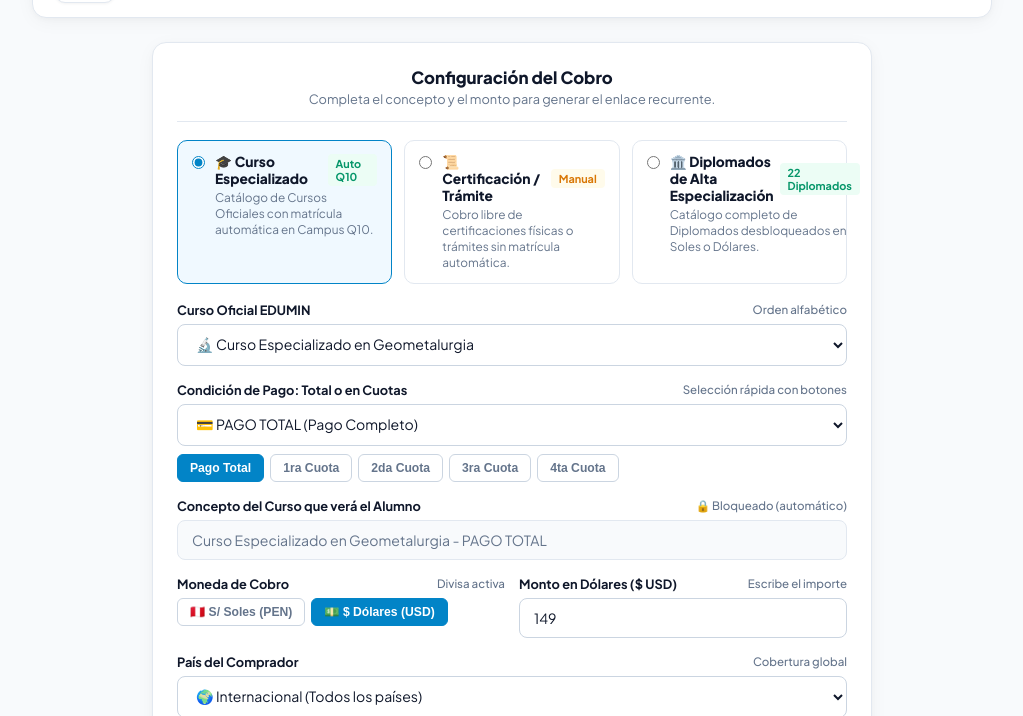
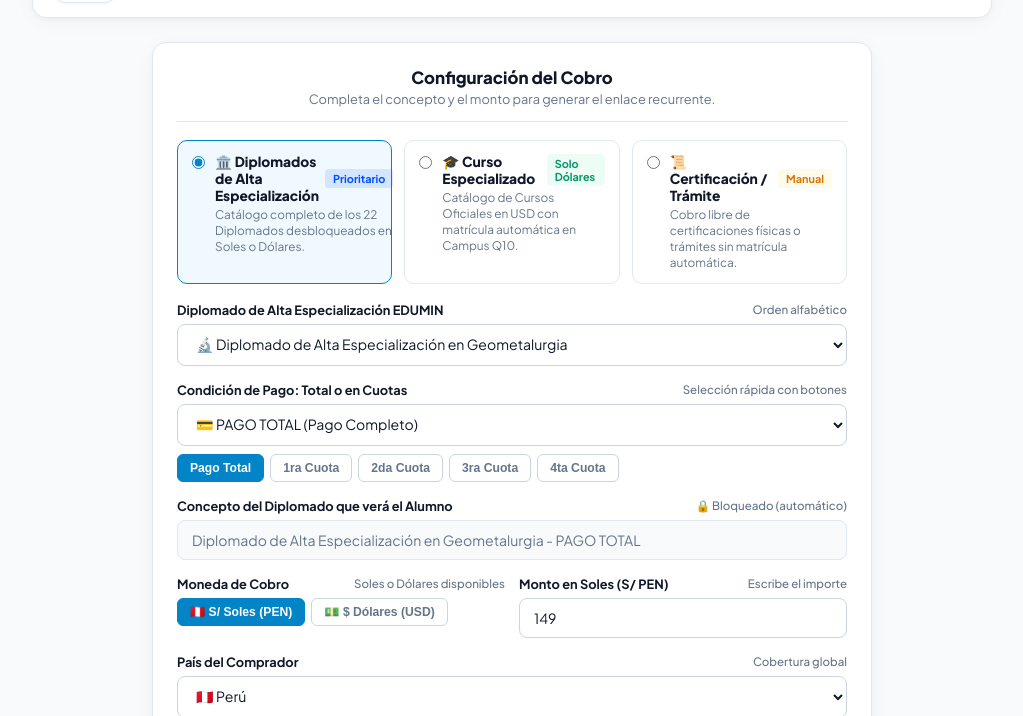
Before and after one commit to coordinacionacademica-droid/vsl-marketing-edumin, a website: page public/ventas.html in a window 1280 px wide. Shown: the part 84-800 px from the top of the page, without its empty margins (128-1151 px from the left). Drawn offline with Linux system fonts and the light colour scheme; no server answers.

Commit message:
feat: diplomados prioritario, curso exclusivo en dolares y sincronizacion estricta de links activos con dLocal Go

```diff
--- a/public/ventas.html
+++ b/public/ventas.html
@@ -584,16 +584,27 @@
         </div>
       </div>
 
-      <!-- TIPO DE CONCEPTO -->
+      <!-- TIPO DE CONCEPTO (DIPLOMADOS PRIORITARIO) -->
       <div class="type-grid">
-        <label class="type-option active" id="optTipoCurso" onclick="setTipoProducto('curso')">
-          <input type="radio" name="radioTipo" value="curso" checked>
+        <label class="type-option active" id="optTipoDiplomado" onclick="setTipoProducto('diplomado')">
+          <input type="radio" name="radioTipo" value="diplomado" checked>
+          <div>
+            <div class="type-option-title">
+              🏛️ Diplomados de Alta Especialización
+              <span class="badge badge-active" style="font-size:0.68rem; background:rgba(0,80,255,0.12); color:#0050ff; border-color:rgba(0,80,255,0.3);">Prioritario</span>
+            </div>
+            <div class="type-option-desc">Catálogo completo de los 22 Diplomados desbloqueados en Soles o Dólares.</div>
+          </div>
+        </label>
+
+        <label class="type-option" id="optTipoCurso" onclick="setTipoProducto('curso')">
+          <input type="radio" name="radioTipo" value="curso">
           <div>
             <div class="type-option-title">
               🎓 Curso Especializado
-              <span class="badge badge-active" style="font-size:0.68rem;">Auto Q10</span>
+              <span class="badge badge-active" style="font-size:0.68rem;">Solo Dólares</span>
             </div>
-            <div class="type-option-desc">Catálogo de Cursos Oficiales con matrícula automática en Campus Q10.</div>
+            <div class="type-option-desc">Catálogo de Cursos Oficiales en USD con matrícula automática en Campus Q10.</div>
           </div>
         </label>
 
@@ -605,17 +616,6 @@
               <span class="badge badge-manual" style="font-size:0.68rem;">Manual</span>
             </div>
             <div class="type-option-desc">Cobro libre de certificaciones físicas o trámites sin matrícula automática.</div>
-          </div>
-        </label>
-
-        <label class="type-option" id="optTipoDiplomado" onclick="setTipoProducto('diplomado')">
-          <input type="radio" name="radioTipo" value="diplomado">
-          <div>
-            <div class="type-option-title">
-              🏛️ Diplomados de Alta Especialización
-              <span class="badge badge-active" style="font-size:0.68rem;">22 Diplomados</span>
-            </div>
-            <div class="type-option-desc">Catálogo completo de Diplomados desbloqueados en Soles o Dólares.</div>
           </div>
         </label>
       </div>
@@ -664,7 +664,7 @@
             <span id="labelConcepto">Concepto del Curso que verá el Alumno</span>
             <span class="form-hint" id="hintConcepto">🔒 Bloqueado (automático)</span>
           </label>
-          <input type="text" id="inputConcepto" value="Curso Especializado en Geometalurgia - PAGO TOTAL" readonly required oninput="actualizarPreviewWA()" class="input-locked">
+          <input type="text" id="inputConcepto" value="Diplomado de Alta Especialización en Geometalurgia - PAGO TOTAL" readonly required oninput="actualizarPreviewWA()" class="input-locked">
         </div>
 
         <!-- MONEDA DE COBRO Y MONTO -->
@@ -672,18 +672,18 @@
           <div class="form-group" style="margin-bottom: 0;">
             <label class="form-label">
               <span>Moneda de Cobro</span>
-              <span class="form-hint" id="hintMoneda">Divisa activa</span>
+              <span class="form-hint" id="hintMoneda">Soles o Dólares disponibles</span>
             </label>
             <div class="pills-bar" style="margin-top: 4px;">
-              <button type="button" class="pill-btn" id="btnMonedaPEN" onclick="setMoneda('PEN')">🇵🇪 S/ Soles (PEN)</button>
-              <button type="button" class="pill-btn active" id="btnMonedaUSD" onclick="setMoneda('USD')">💵 $ Dólares (USD)</button>
+              <button type="button" class="pill-btn active" id="btnMonedaPEN" onclick="setMoneda('PEN')">🇵🇪 S/ Soles (PEN)</button>
+              <button type="button" class="pill-btn" id="btnMonedaUSD" onclick="setMoneda('USD')">💵 $ Dólares (USD)</button>
             </div>
-            <input type="hidden" id="inputMoneda" value="USD">
+            <input type="hidden" id="inputMoneda" value="PEN">
           </div>
 
           <div class="form-group" style="margin-bottom: 0;">
             <label class="form-label" for="inputMonto">
-              <span id="labelMonto">Monto en Dólares ($ USD)</span>
+              <span id="labelMonto">Monto en Soles (S/ PEN)</span>
               <span class="form-hint">Escribe el importe</span>
             </label>
             <input type="number" id="inputMonto" value="149" min="1" step="0.5" required oninput="actualizarPreviewWA()">
@@ -697,8 +697,8 @@
             <span class="form-hint">Cobertura global</span>
           </label>
           <select id="selectPais">
-            <option value="ALL" selected>🌍 Internacional (Todos los países)</option>
-            <option value="PE">🇵🇪 Perú</option>
+            <option value="PE" selected>🇵🇪 Perú</option>
+            <option value="ALL">🌍 Internacional (Todos los países)</option>
             <option value="CO">🇨🇴 Colombia</option>
             <option value="CL">🇨🇱 Chile</option>
             <option value="MX">🇲🇽 México</option>
@@ -839,8 +839,8 @@
 
   <script>
     // Variables de Estado
-    let currentTipo = 'curso';
-    let currentMoneda = 'USD';
+    let currentTipo = 'diplomado';
+    let currentMoneda = 'PEN';
     let lastUrl = '';
     let allLinks = [];
 
@@ -905,7 +905,7 @@
       } catch (e) {}
 
       aplicarTema(temaInicial);
-      setTipoProducto('curso');
+      setTipoProducto('diplomado');
       cargarHistorial();
       cargarPagos();
     });
@@ -996,23 +996,15 @@
       const hintConcepto = document.getElementById('hintConcepto');
       const input = document.getElementById('inputConcepto');
 
-      optCurso.classList.remove('active');
-      optCert.classList.remove('active');
+      const btnPEN = document.getElementById('btnMonedaPEN');
+      const btnUSD = document.getElementById('btnMonedaUSD');
+      const hintMoneda = document.getElementById('hintMoneda');
+
+      if (optCurso) optCurso.classList.remove('active');
+      if (optCert) optCert.classList.remove('active');
       if (optDiplomado) optDiplomado.classList.remove('active');
 
-      if (tipo === 'curso') {
-        optCurso.classList.add('active');
-        grpCurso.style.display = 'block';
-        if (labelCurso) labelCurso.innerText = 'Curso Oficial EDUMIN';
-        boxNotice.style.display = 'none';
-        labelConcepto.innerText = 'Concepto del Curso que verá el Alumno';
-        if (hintConcepto) hintConcepto.innerHTML = '🔒 Bloqueado (automático)';
-        input.readOnly = true;
-        input.classList.add('input-locked');
-        poblarSelectorProgramas('curso');
-        setMoneda('USD');
-        actualizarConceptoFinal();
-      } else if (tipo === 'diplomado') {
+      if (tipo === 'diplomado') {
         if (optDiplomado) optDiplomado.classList.add('active');
         grpCurso.style.display = 'block';
         if (labelCurso) labelCurso.innerText = 'Diplomado de Alta Especialización EDUMIN';
@@ -1022,16 +1014,45 @@
         input.readOnly = true;
         input.classList.add('input-locked');
         poblarSelectorProgramas('diplomado');
-        setMoneda('PEN'); // Soles de manera activa por defecto
+
+        // Diplomados: SÍ tiene Soles activo y SÍ permite cambiar a Dólares
+        if (btnPEN) btnPEN.style.display = 'inline-block';
+        if (btnUSD) btnUSD.style.display = 'inline-block';
+        if (hintMoneda) hintMoneda.innerText = 'Soles o Dólares disponibles';
+        setMoneda('PEN');
+        actualizarConceptoFinal();
+      } else if (tipo === 'curso') {
+        if (optCurso) optCurso.classList.add('active');
+        grpCurso.style.display = 'block';
+        if (labelCurso) labelCurso.innerText = 'Curso Oficial EDUMIN';
+        boxNotice.style.display = 'none';
+        labelConcepto.innerText = 'Concepto del Curso que verá el Alumno';
+        if (hintConcepto) hintConcepto.innerHTML = '🔒 Bloqueado (automático)';
+        input.readOnly = true;
+        input.classList.add('input-locked');
+        poblarSelectorProgramas('curso');
+
+        // Curso Especializado: SÓLO ES DÓLARES (no existe soles ni posibilidad de cambiar)
+        if (btnPEN) btnPEN.style.display = 'none';
+        if (btnUSD) btnUSD.style.display = 'inline-block';
+        if (hintMoneda) hintMoneda.innerText = '🔒 Solo disponible en Dólares ($ USD)';
+        setMoneda('USD');
         actualizarConceptoFinal();
       } else { // certificacion
-        optCert.classList.add('active');
+        if (optCert) optCert.classList.add('active');
         grpCurso.style.display = 'none';
         boxNotice.style.display = 'block';
         labelConcepto.innerText = 'Concepto de la Certificación / Trámite';
         if (hintConcepto) hintConcepto.innerHTML = '✏️ Editable libremente';
         input.readOnly = false;
         input.classList.remove('input-locked');
+
+        // Certificación / Trámite: Solo dólares
+        if (btnPEN) btnPEN.style.display = 'none';
+        if (btnUSD) btnUSD.style.display = 'inline-block';
+        if (hintMoneda) hintMoneda.innerText = '🔒 Solo disponible en Dólares ($ USD)';
+        setMoneda('USD');
+
         const mod = document.getElementById('selectModalidad').value;
         input.value = `Certificación Profesional Especializada - ${mod}`;
         actualizarPreviewWA();
@@ -1227,31 +1248,37 @@
 
     async function cargarHistorial() {
       try {
-        let server = [];
-        try {
+        const tbody = document.getElementById('tablaHistorial');
+        const txtCount = document.getElementById('txtTotalLinks');
+        if (txtCount) txtCount.innerText = 'Consultando dLocal Go...';
+
         const res = await fetch('/api/links-history');
         const data = await res.json();
-          if (data.success && data.links) {
-            server = data.links.filter(esLinkActivoNov19);
-          }
+
+        if (data.success && Array.isArray(data.links)) {
+          const serverActivos = data.links.filter(esLinkActivoNov19);
+          const activeUrls = new Set(serverActivos.map(s => s.url));
+          const activeIds = new Set(serverActivos.map(s => s.id));
+
+          // Limpiar de localStorage cualquier enlace que fue desactivado en dLocal Go
+          try {
+            let local = JSON.parse(localStorage.getItem('edumin_links_history') || '[]');
+            local = local.filter(l => activeUrls.has(l.url) || activeIds.has(l.id));
+            localStorage.setItem('edumin_links_history', JSON.stringify(local));
           } catch (_) {}
 
+          // La lista oficial de dLocal Go es la fuente única de la verdad
+          allLinks = serverActivos;
+          renderTabla(allLinks);
+        } else {
+          // Fallback a localStorage únicamente si el servidor no responde
           let local = [];
           try {
             local = JSON.parse(localStorage.getItem('edumin_links_history') || '[]');
-          local = local.filter(esLinkActivoNov19);
-          localStorage.setItem('edumin_links_history', JSON.stringify(local));
           } catch (_) {}
-
-        const map = new Map();
-        [...server, ...local].forEach(item => {
-          if (item && item.url && !map.has(item.url)) {
-            map.set(item.url, item);
+          allLinks = local.filter(esLinkActivoNov19);
+          renderTabla(allLinks);
         }
-        });
-
-        allLinks = Array.from(map.values()).sort((a, b) => new Date(b.date) - new Date(a.date));
-        renderTabla(allLinks);
       } catch (err) {
         console.error('Error cargando historial:', err);
       }
```
Also changed, not shown: public/links-ventas.html (+87 -60 lines), server.js (+1 -8 lines). Lines whose indentation alone changed are shown as unchanged.
